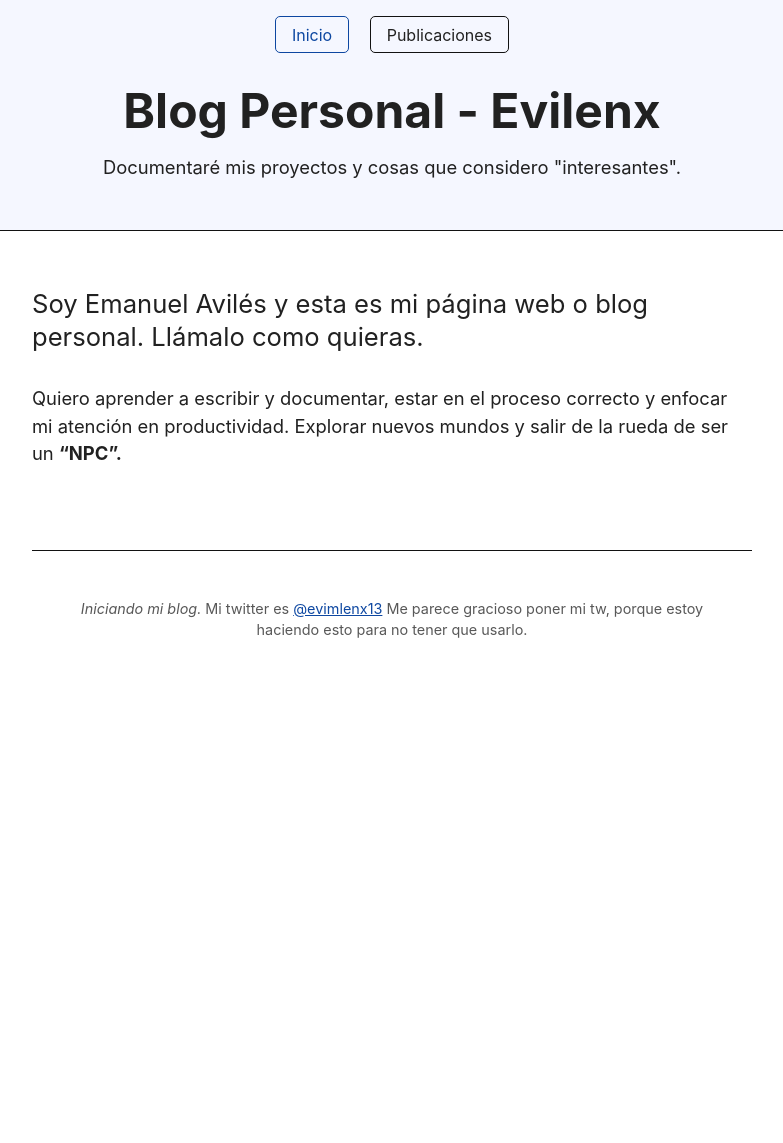
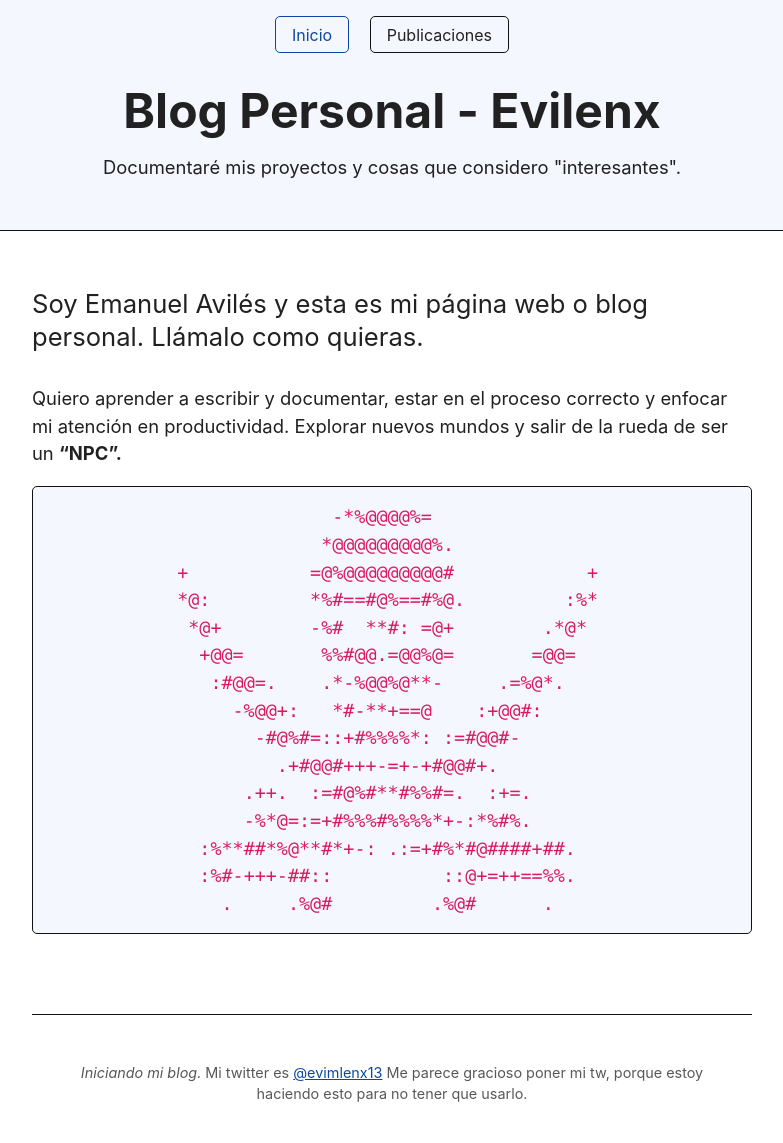
Before and after one commit to evilenx/BlogPersonal, a Jekyll site: the page built from index.md, in a window 1280 px wide. Shown: the whole page, without its empty margins (248-1031 px from the left). Built offline with Jekyll 4.4.1, drawn with Linux system fonts in a browser that asks for light colours; before the commit the page ends 900 px from its top, so only the background shows below that.

Commit message:
pirateflagdark

````diff
--- a/index.md
+++ b/index.md
@@ -8,3 +8,22 @@ layout: default
 Soy Emanuel Avilés y esta es mi página web o blog personal. Llámalo como quieras.
 
 Quiero aprender a escribir y documentar, estar en el proceso correcto y enfocar mi atención en productividad. Explorar nuevos mundos y salir de la rueda de ser un **"NPC".**
+
+
+```go
+                         -*%@@@@%=
+                        *@@@@@@@@@%.
+           +           =@%@@@@@@@@@#            +
+           *@:         *%#==#@%==#%@.         :%*
+            *@+        -%#  **#: =@+        .*@*
+             +@@=       %%#@@.=@@%@=       =@@=
+              :#@@=.    .*-%@@%@**-     .=%@*.
+                -%@@+:   *#-**+==@    :+@@#:
+                  -#@%#=::+#%%%%*: :=#@@#-
+                    .+#@@#+++-=+-+#@@#+.
+                 .++.  :=#@%#**#%%#=.  :+=.
+                 -%*@=:=+#%%%#%%%%*+-:*%#%.
+             :%**##*%@**#*+-: .:=+#%*#@####+##.
+             :%#-+++-##::          ::@+=++==%%.
+               .     .%@#         .%@#      .
+```
````
